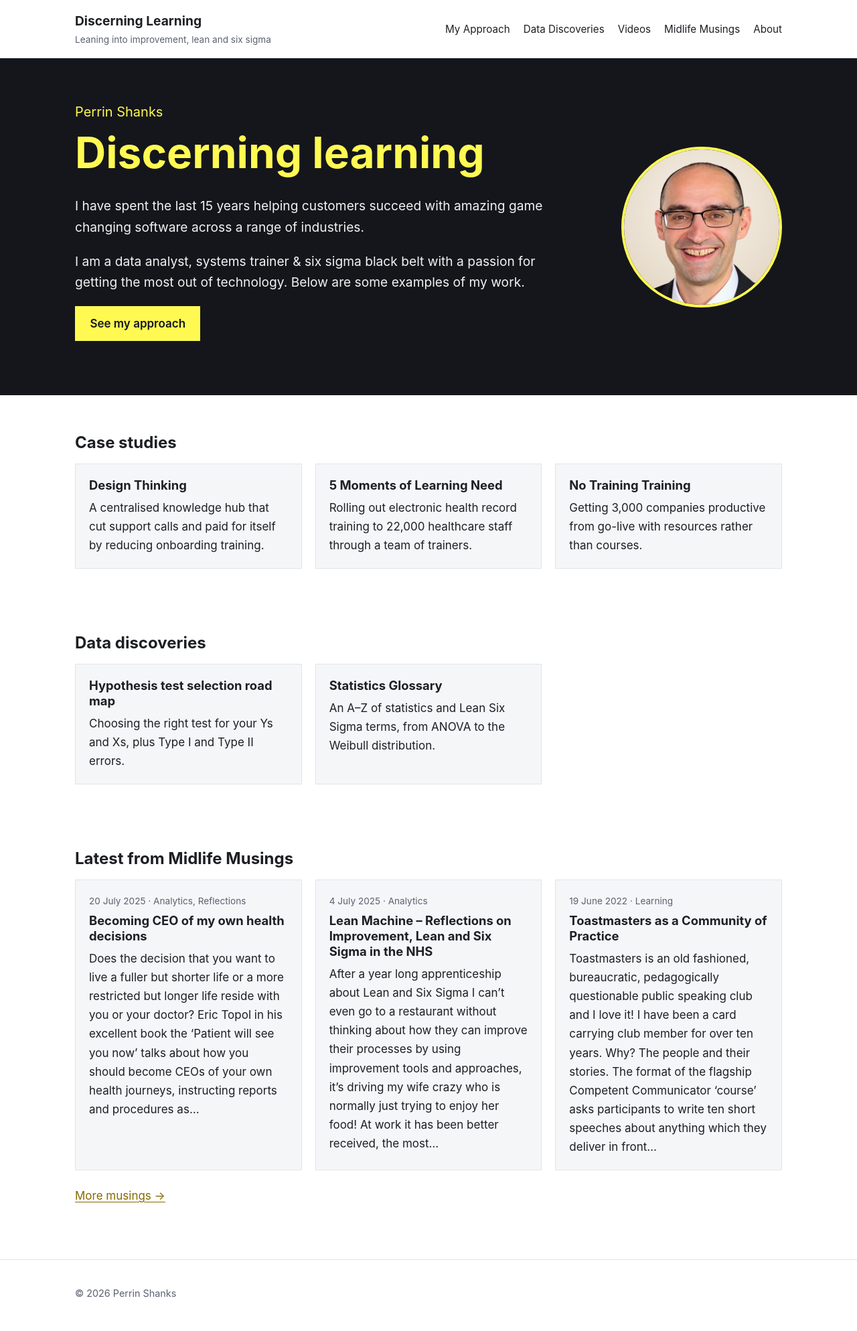
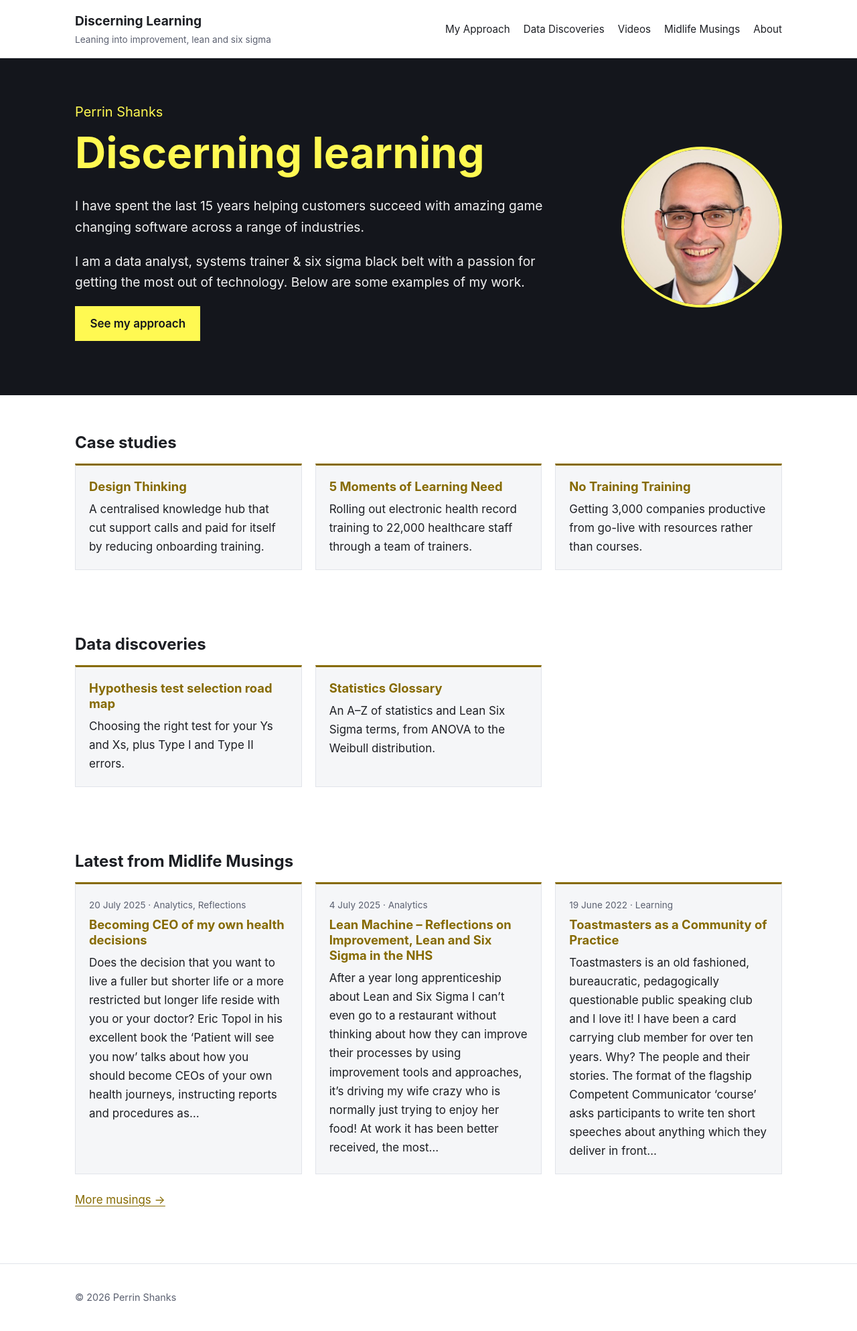
Before and after one commit to PerrinShanks-Cogito/discerninglearning, a Jekyll site: the page built from index.html, in a window 1280 px wide. Shown: the whole page at 67% size. Built offline with Jekyll 4.4.1, drawn with Linux system fonts in a browser that asks for light colours.

Commit message:
Show the gold accent on the home page cards
Card titles now use the accent colour and each card gets a 3px accent top
border, so the gold (yellow in dark mode) is visible on the home page and
blog listings rather than only on hover. Hover underlines the title.

Co-Authored-By: Claude Opus 5.5 <noreply@anthropic.com>
Claude-Session: https://claude.ai/code/session_01J28kZMf9iegQBC2ZFuixpa

```diff
--- a/assets/css/main.scss
+++ b/assets/css/main.scss
@@ -155,17 +155,18 @@ h1, h2, h3, h4 { line-height: 1.25; margin: 2rem 0 0.75rem; }
   display: block;
   background: var(--surface);
   border: 1px solid var(--border);
+  border-top: 3px solid var(--accent);
   padding: 1.25rem;
   color: var(--text);
 }
 .card p { margin: 0.5rem 0 0; }
-.card__title { margin: 0; font-size: 1.15rem; }
+.card__title { margin: 0; font-size: 1.15rem; color: var(--accent); }
 .card__title a { color: inherit; text-decoration: none; }
-.card__title a:hover { color: var(--accent); }
+.card__title a:hover { text-decoration: underline; }
 .card__meta { color: var(--muted); font-size: 0.85rem; margin: 0 0 0.4rem !important; }
 .card--link { text-decoration: none; transition: border-color 0.15s; }
 .card--link:hover { border-color: var(--accent); }
-.card--link:hover .card__title { color: var(--accent); }
+.card--link:hover .card__title { text-decoration: underline; }
 
 // Pages
 .page { padding-top: 2rem; padding-bottom: 3rem; }
```
